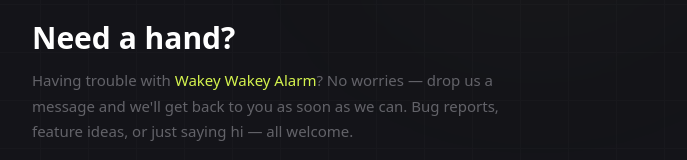
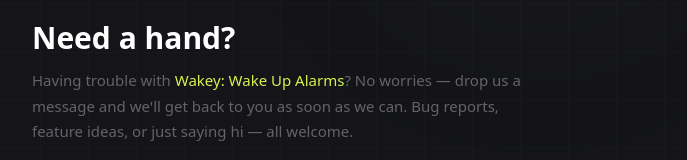
Before and after one commit to wael-fadlallah/waelfadlallh.com, a Next.js app: page /support/wakey in a window 1280 px wide. Shown: the part 140-300 px from the top of the page, without its empty margins (296-983 px from the left). Built offline with nearby package versions, Linux system fonts and the light colour scheme; no server answers.

Commit message:
feat: update application name to "Wakey: Wake Up Alarms" in privacy policy, terms, and support layout

```diff
--- a/app/projects/wakey-wakey/content/legal/privacy/privacy.md
+++ b/app/projects/wakey-wakey/content/legal/privacy/privacy.md
@@ -3,7 +3,7 @@
 lastUpdated: 2026-02-15
 ---
 
-This privacy policy applies to the Wakey Wakey Alarm (hereby referred to as "Application") for mobile devices that was created by Wael Fadlallh (hereby referred to as "Service Provider") as a Free service. This service is intended for use "AS IS".
+This privacy policy applies to the Wakey: Wake Up Alarms (hereby referred to as "Application") for mobile devices that was created by Wael Fadlallh (hereby referred to as "Service Provider") as a Free service. This service is intended for use "AS IS".
 
 ### 1. Information Collection and Use
 
--- a/app/projects/wakey-wakey/content/legal/terms/terms.md
+++ b/app/projects/wakey-wakey/content/legal/terms/terms.md
@@ -3,12 +3,12 @@
 lastUpdated: 2026-02-10
 ---
 
-These terms and conditions apply to the **Wakey Wakey Alarm** app ("Application") created by **Wael Fadlallh** ("Service Provider") as a Free service. By downloading or using the Application, you automatically agree to these terms.
+These terms and conditions apply to the **Wakey: Wake Up Alarms** app ("Application") created by **Wael Fadlallh** ("Service Provider") as a Free service. By downloading or using the Application, you automatically agree to these terms.
 
 ### 1. License and Intellectual Property
 
 - **Usage:** You are granted a non-transferable license to use this Application on Apple-branded products that you own or control.
-- **Restrictions:** You may not copy, modify, or attempt to extract the source code of the Application. All trademarks, copyrights, and intellectual property rights related to Wakey Wakey Alarm remain the property of the Service Provider.
+- **Restrictions:** You may not copy, modify, or attempt to extract the source code of the Application. All trademarks, copyrights, and intellectual property rights related to Wakey: Wake Up Alarms remain the property of the Service Provider.
 - **Third-Party Rights:** This Application utilizes Apple’s **AlarmKit** and **Expo** frameworks. All rights to those respective technologies belong to their owners.
 
 ### 2. Service Performance and Alarms
--- a/app/support/wakey/layout.tsx
+++ b/app/support/wakey/layout.tsx
@@ -1,9 +1,9 @@
 import type { Metadata } from "next";
 
 export const metadata: Metadata = {
-  title: "Support — Wakey Wakey Alarm",
+  title: "Support — Wakey: Wake Up Alarms",
   description:
-    "Get help with Wakey Wakey Alarm. Report bugs, request features, or ask questions.",
+    "Get help with Wakey: Wake Up Alarms. Report bugs, request features, or ask questions.",
 };
 
 export default function WakeySupportLayout({
--- a/app/support/wakey/page.tsx
+++ b/app/support/wakey/page.tsx
@@ -38,7 +38,7 @@
           <p className="max-w-lg font-body text-[15px] leading-[1.7] text-text-muted">
             Having trouble with{" "}
             <span className="font-medium text-accent-yellow">
-              Wakey Wakey Alarm
+              Wakey: Wake Up Alarms
             </span>
             ? No worries — drop us a message and we&apos;ll get back to you as
             soon as we can. Bug reports, feature ideas, or just saying hi — all
```
